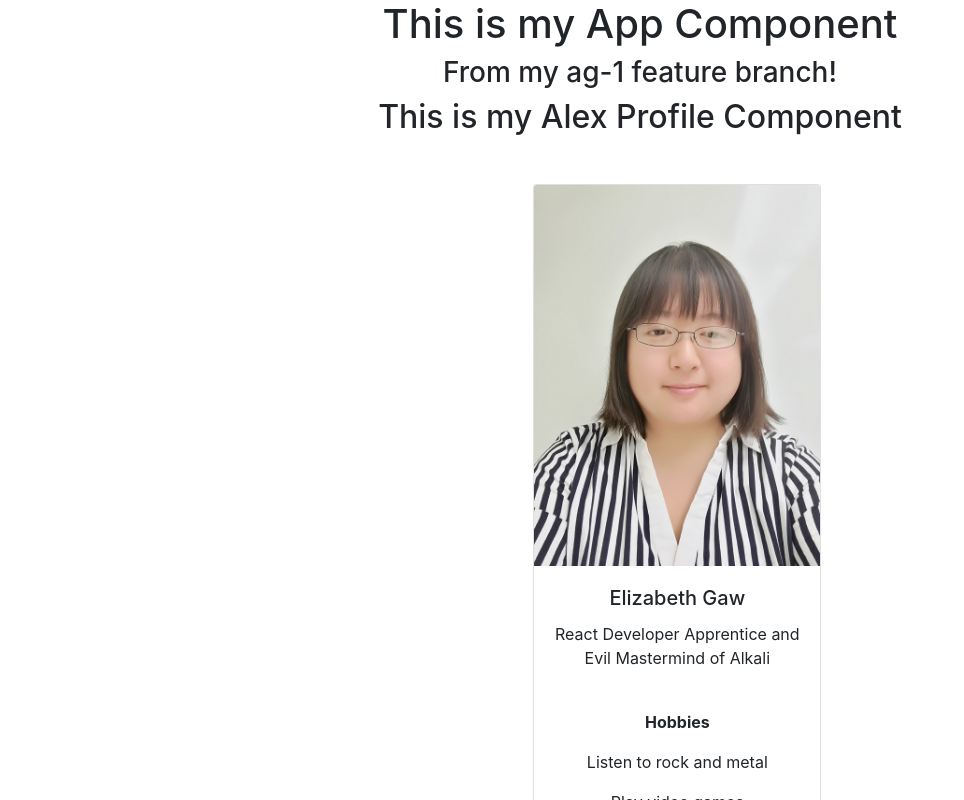
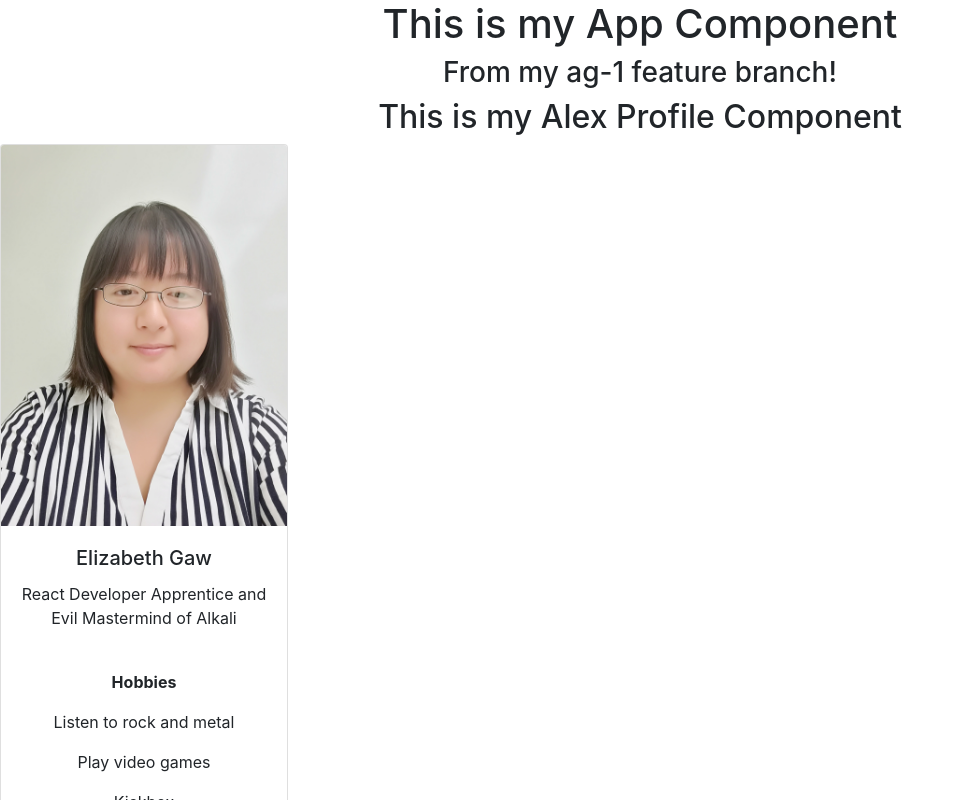
Before and after one commit to Alexg1021/testing-gitflow, a React (Create React App) app: page / in a window 1280 px wide. Shown: the top 800 px of the page, without its empty margins (0-964 px from the left). Built offline with nearby package versions, Linux system fonts and the light colour scheme.

Commit message:
bug(LizProfile): fixed alignment issues

```diff
--- a/src/components/LizProfile.js
+++ b/src/components/LizProfile.js
@@ -12,7 +12,7 @@ const LizProfile = () => {
   })
 
   return (
-    <div className='App my-5 offset-5'>
+    <div>
       <div className="card" style={{width: '18rem'}}>
         <img src={lizProfile.profileImg} class="card-img-top" alt="Liz Profile"></img>
         <div className="card-body">
```
